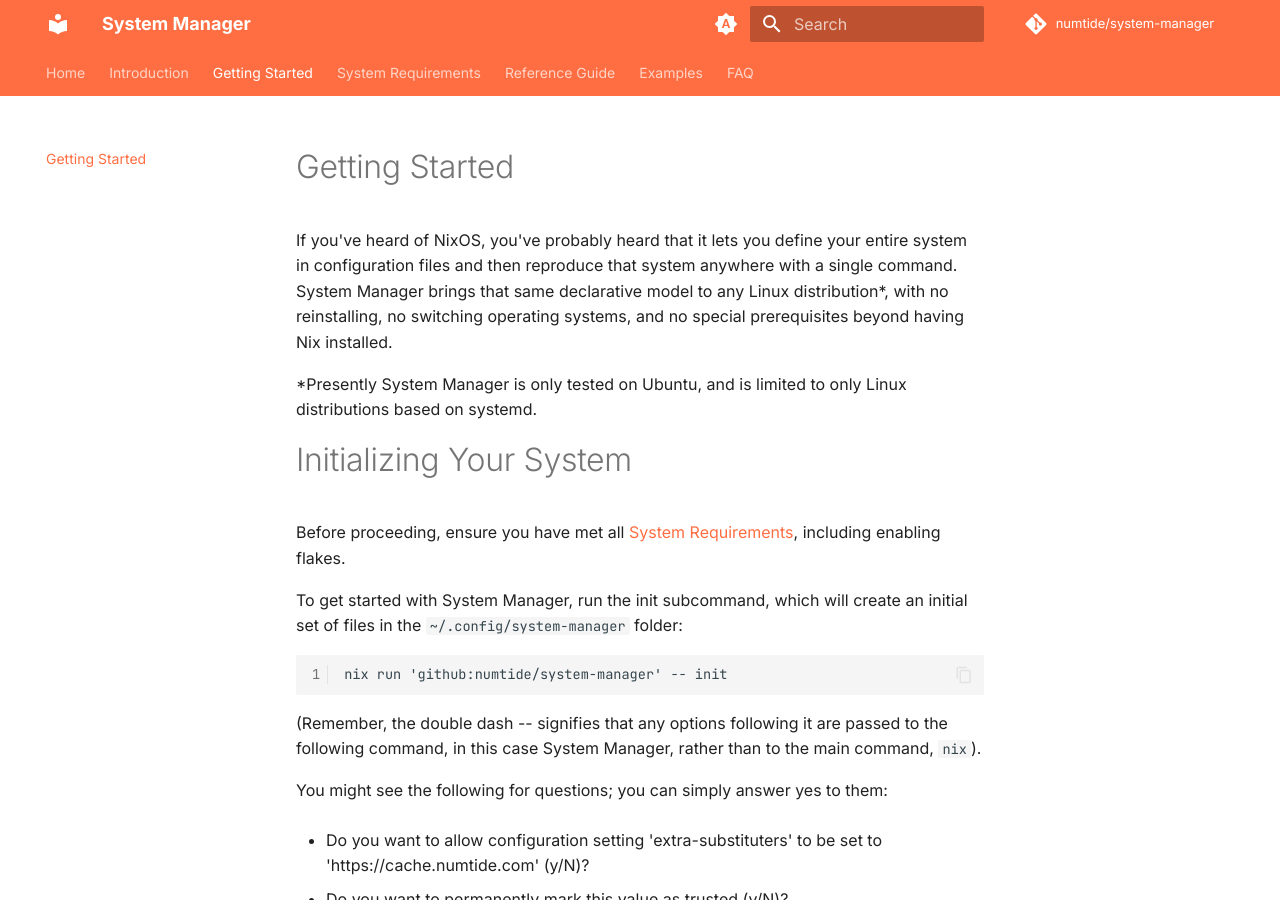
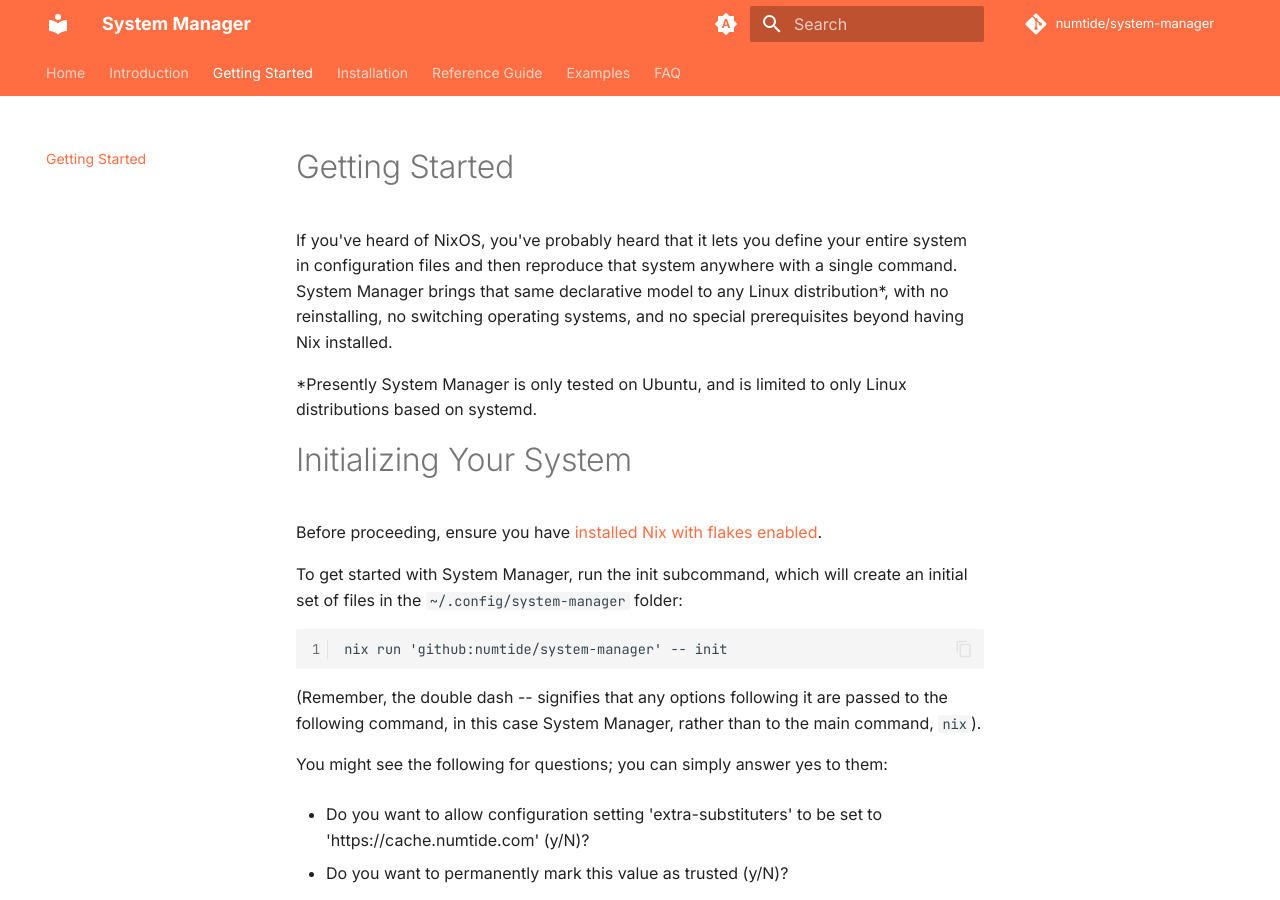
Before and after one commit to numtide/system-manager, an MkDocs documentation site: the page built from docs/site/getting-started.md, in a window 1280 px wide and 900 px high. Built offline with MkDocs 1.6.1 and Material for MkDocs 9.7.7, drawn with Linux system fonts in a browser that asks for light colours; comment, search, counter and statistics services are not loaded; the version menu is left out; some of the changed text lies outside the part shown.

Commit message:
docs: rename requirements.md to install.md, focus on installation
- Rename page from "System Requirements" to "Installation"
- Add "Installing Nix" section with official multi-user installer
- Add "Enabling Flakes" section (required after official install)
- Link to nix-install.com for alternative installation options
- Add "Checking Your Installation" section for system-wide verification
- Update nav and all links to use install.md

```diff
--- a/docs/mkdocs.yml
+++ b/docs/mkdocs.yml
@@ -124,7 +124,7 @@
     - Home: index.md
     - Introduction: introduction.md
     - Getting Started: getting-started.md
-    - System Requirements: requirements.md
+    - Installation: install.md
     - Reference Guide: reference-guide.md
     - Examples: examples.md
     - FAQ: faq.md
```
Also changed, not shown: docs/site/getting-started.md, docs/site/install.md (added), docs/site/introduction.md, docs/site/requirements.md (deleted).
